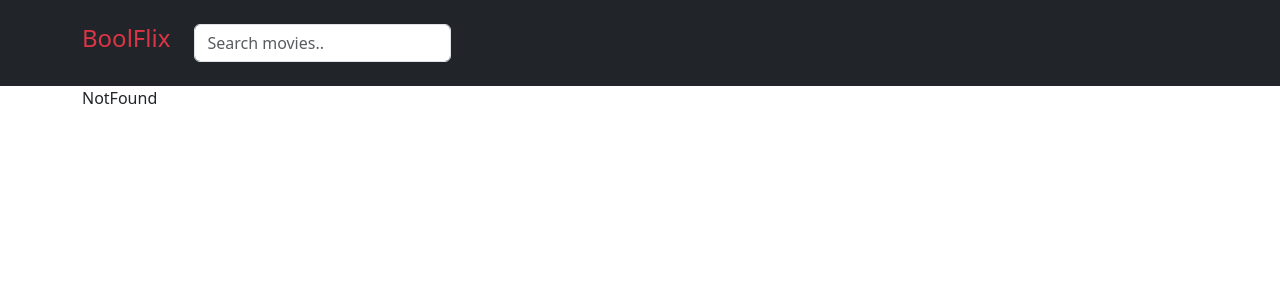
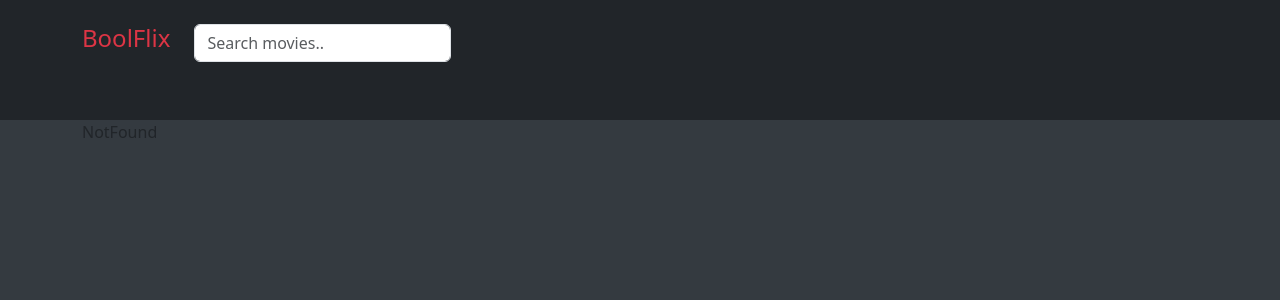
Before and after one commit to federicoacker/react-boolflix, a React (Vite) app: page /search in a window 1280 px wide. Shown: the top 300 px of the page. Built offline with nearby package versions, Linux system fonts and the light colour scheme; no server answers.

Commit message:
Piccoli cambi di stile per rendere più interessante la pagina visivamente

```diff
--- a/src/components/Header/Header.jsx
+++ b/src/components/Header/Header.jsx
@@ -3,7 +3,7 @@ import SearchBar from "./SearchBar"
 
 function Header() {
     return (
-        <header className="d-flex pt-4">
+        <header className="d-flex pt-4 main-header">
             <h1 className="h4 text-danger me-4">BoolFlix</h1>
             <SearchBar/>
         </header>
--- a/src/components/layout/PrimaryLayout.jsx
+++ b/src/components/layout/PrimaryLayout.jsx
@@ -12,11 +12,13 @@ function PrimaryLayout() {
                         <Header />
                     </Container>
                 </div>
-                <Container>
-                    <Main>
-                        <Outlet />
-                    </Main>
-                </Container>
+                <div className="main-wrapper">
+                    <Container>
+                        <Main>
+                            <Outlet />
+                        </Main>
+                    </Container>
+                </div>
             </div>
         </>
     )
--- a/src/pages/Home.jsx
+++ b/src/pages/Home.jsx
@@ -1,12 +1,13 @@
+
 import useMovie from "../hooks/useMovie"
 
 function Home() {
     const {data, isLoaded, loadingError} = useMovie();
     return (
-        <>
-        {isLoaded && JSON.stringify(data)}
-        {loadingError && <h1>{loadingError}</h1>}
-        </>
+        <div className="text-white bg-tertiary">
+            {loadingError && <h1>{loadingError}</h1>}
+            {isLoaded && JSON.stringify(data)}
+        </div>
     )
 }
 
--- a/src/styles/index.css
+++ b/src/styles/index.css
@@ -13,3 +13,14 @@
 .app-wrapper{
   height:100vh;
 }
+
+.header-wrapper{
+  height:15vh;
+}
+
+.main-wrapper{
+  max-width:100vw;
+  height:85vh;
+  overflow:auto;
+  background-color:var(--bs-gray-dark);
+}
```
Also changed, not shown: src/components/Main/MovieList.jsx (added, +8 -0 lines).
